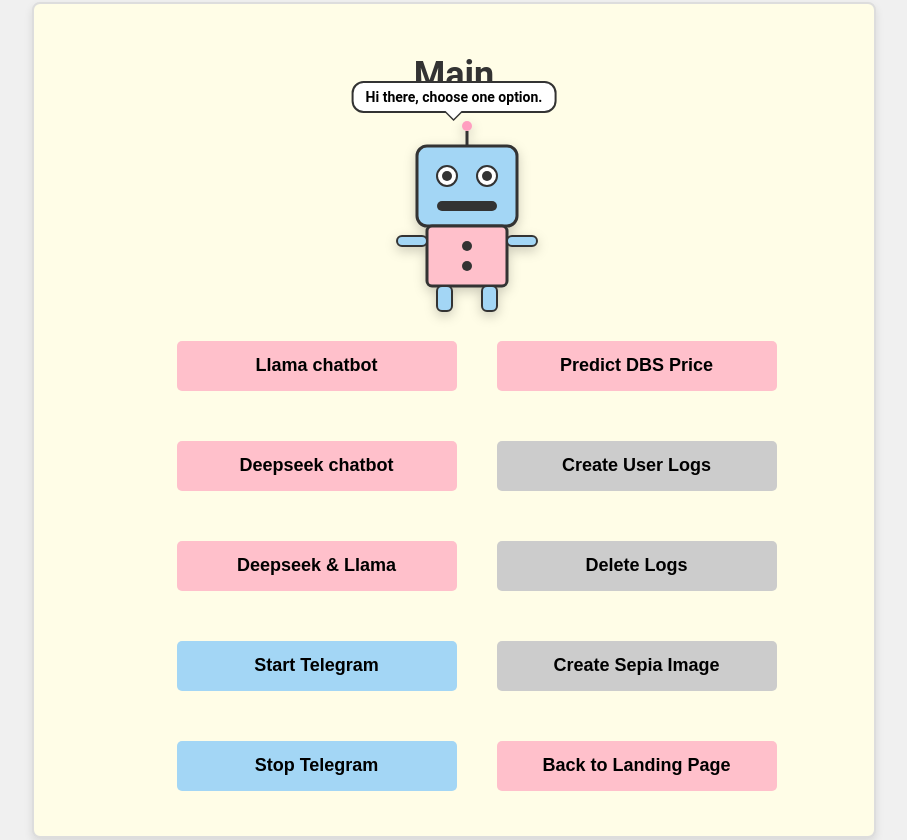
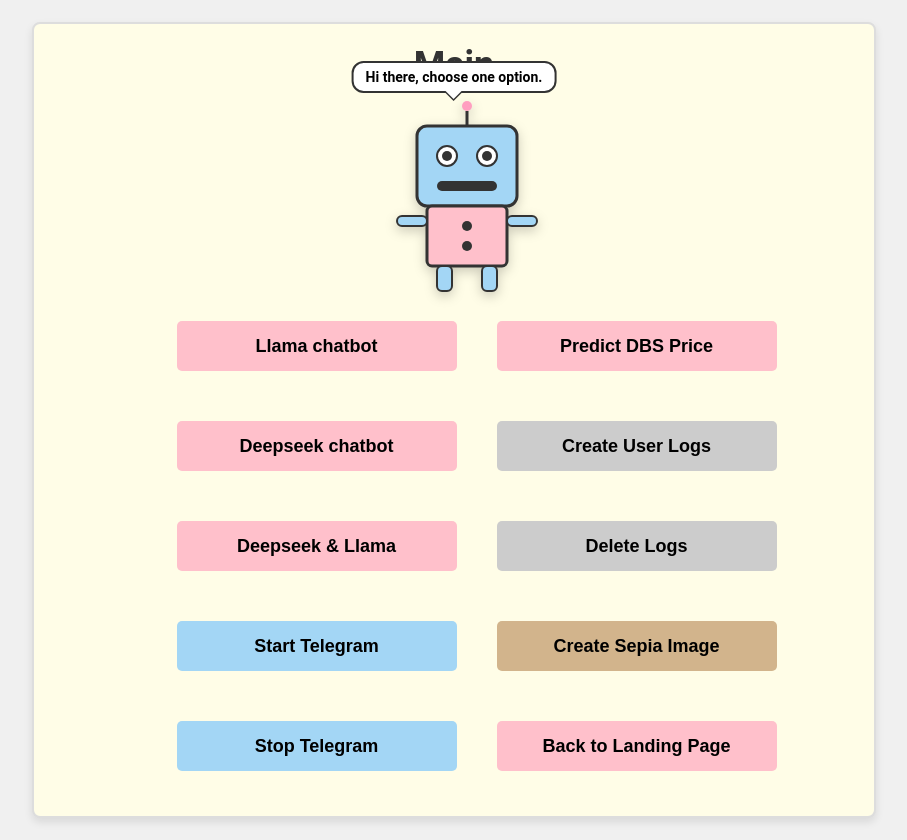
Before and after one commit to miqqie/dbs_pred, a Flask app: page /main in a window 1280 px wide. Shown: the whole page, without its empty margins (186-1093 px from the left). Run offline with Flask 3, Linux system fonts and the light colour scheme; parts of the project's set-up code (start-up, migrations or seed data) failed here and were passed over.

Commit message:
update main.html

```diff
--- a/static/styles.css
+++ b/static/styles.css
@@ -126,6 +126,11 @@ h2 {
     color: #333;
 }
 
+.container h2[style*="font-size: 36px"] {
+    margin-top: 0;
+    margin-bottom: 10px;
+}
+
 form {
     margin: 15px 0;
 }
@@ -218,6 +223,15 @@ button:hover {
 
 .log-btn:hover {
     background-color: #dddddd !important;
+}
+
+.sepia-btn {
+    background-color: #d2b48c !important;
+    color: black;
+}
+
+.sepia-btn:hover {
+    background-color: #c19a6b !important;
 }
 
 
--- a/templates/main.html
+++ b/templates/main.html
@@ -37,7 +37,7 @@
                         <input type="submit" class="log-btn" value="Delete Logs">
                     </form>
                     <form action="/sepia" method="post">
-                        <input type="submit" class="log-btn" value="Create Sepia Image">
+                        <input type="submit" class="sepia-btn" value="Create Sepia Image">
                     </form>
                     <form action="/" method="get">
                         <input type="submit" value="Back to Landing Page">
```
